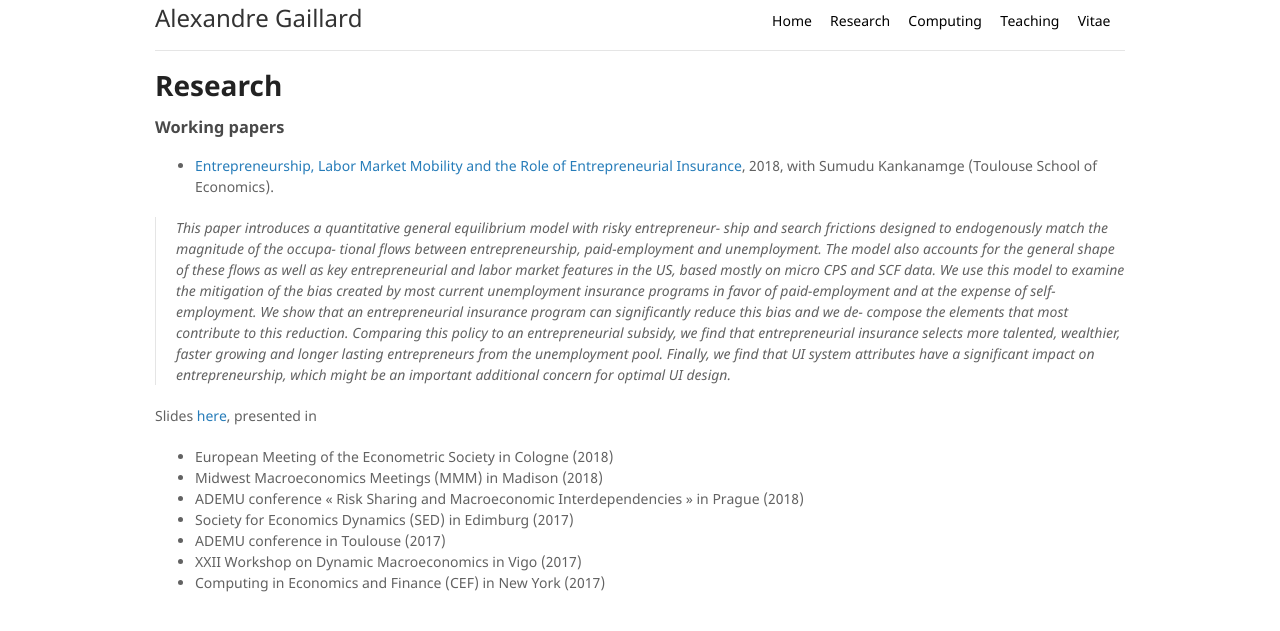
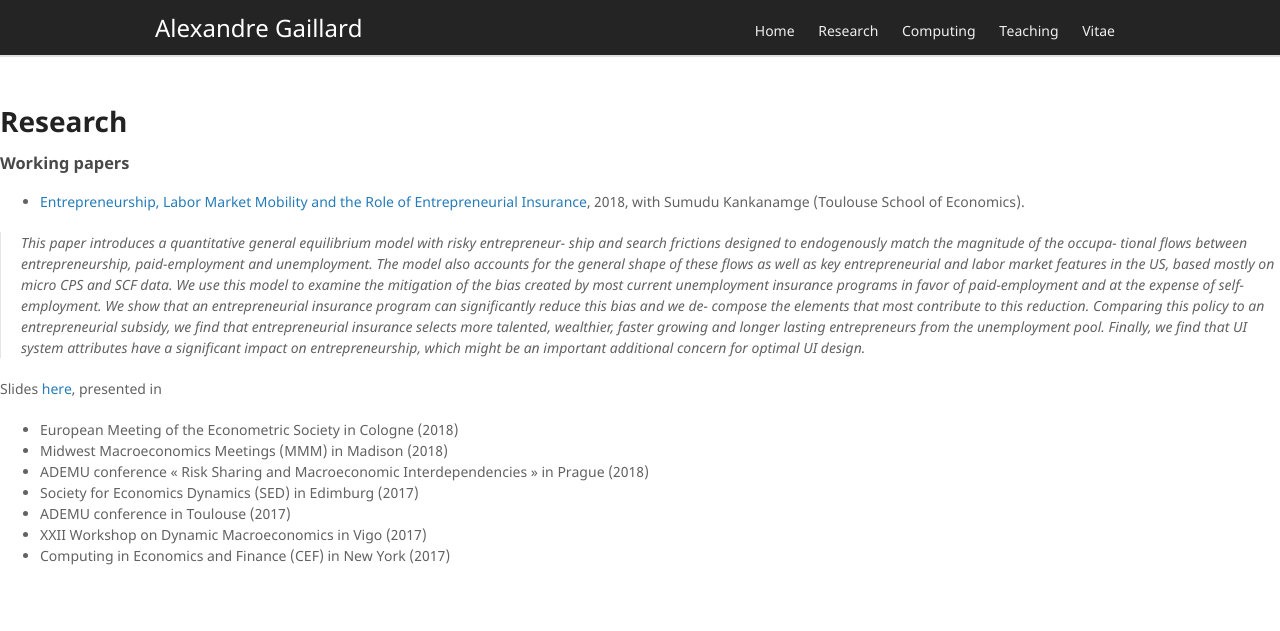
Before and after one commit to AGaillardTSE/AGaillardTSE.github.io, a Jekyll site: the page built from research.md, in a window 1280 px wide. Shown: the top 631 px of the page. Built offline with Jekyll 4.4.1, drawn with Linux system fonts in a browser that asks for light colours; our own code applies the rules of GitHub Pages for plain Markdown files.

Commit message:
Update page.html

```diff
--- a/_layouts/page.html
+++ b/_layouts/page.html
@@ -12,17 +12,19 @@
     <![endif]-->
   </head>
   <body>
-<div class="wrapper">
-<div style=" /* margin-top:-20px; */; /* background-color:#333; */; /* padding: 10px 10px 10px 10px; */; /* padding-left:10px; */; /* border-bottom:2px solid #333; */ width=100%;/* widt; padding-bottom: initial;om: 20px; */2;;/* padding-bottom: 2; *//* padding-bottom: 20; */; /* padding-bottom: 20p; */; padding-bottom: 20px;height: 30px;">
-<div style=" float:left;font-size: 24px;padding-bottom: 10px;;font-size: 24px;color: #333;">Alexandre Gaillard</div>
+    <div class="menunavbar">
+      <div class="wrapper">
+<div style="float:left;font-size: 24px;padding-bottom: 10px;font-size: 24px;">Alexandre Gaillard</div>
 <div style="float:right;margin-top:10px;">
-  <a style="color: #000" href="http://agaillard.eu">Home</a>&nbsp;&nbsp;&nbsp;&nbsp;
-  <a style="color: #000" href="http://agaillard.eu/research/">Research</a>&nbsp;&nbsp;&nbsp;&nbsp;
-  <a style="color: #000" href="http://agaillard.eu/computing/">Computing</a>&nbsp;&nbsp;&nbsp;&nbsp;
-  <a style="color: #000" href="http://agaillard.eu/teaching/">Teaching</a>&nbsp;&nbsp;&nbsp;&nbsp;
-  <a style="color: #000" target="_blank" href="http://agaillard.eu/CV-English.pdf">Vitae</a>&nbsp;&nbsp;&nbsp;&nbsp;</div>
+  <a href="http://agaillard.eu">Home</a>
+  <a href="http://agaillard.eu/research/">Research</a>
+  <a href="http://agaillard.eu/computing/">Computing</a>
+  <a href="http://agaillard.eu/teaching/">Teaching</a>
+  <a target="_blank" href="http://agaillard.eu/CV-English.pdf">Vitae</a>
 </div>
-    <hr>
+</div>
+</div>
+
       <section2>
 
       {{ content }}
```
